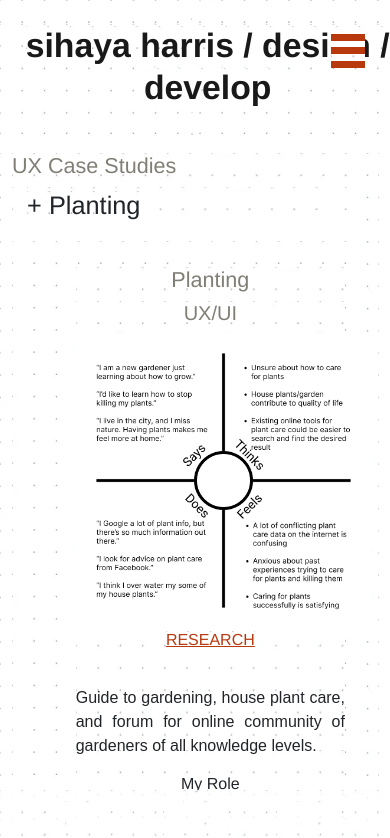
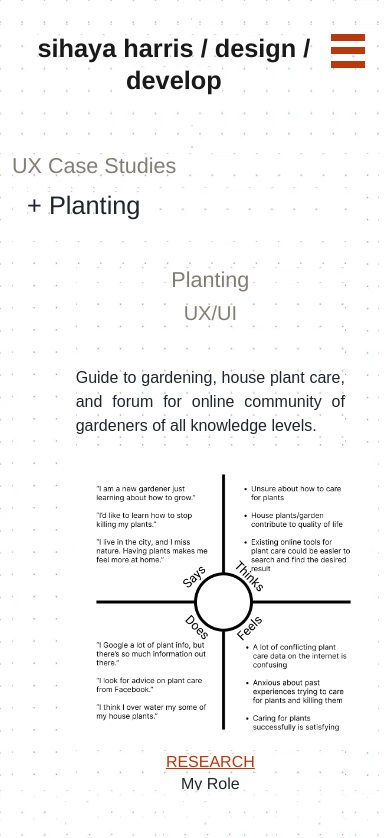
Before and after one commit to sihayah/portfoliofolio, a React (Create React App) app: page /Design in a window 390 px wide. Shown: the top 838 px of the page. Built offline with nearby package versions, Linux system fonts and the light colour scheme; a web font is replaced by a local one.

Commit message:
adjusted header for mobile

```diff
--- a/src/components/Header/style.css
+++ b/src/components/Header/style.css
@@ -21,33 +21,22 @@ header a:hover {
   color: var(--pop);
 }
 
-.top h1, .top h2 {
+.top h1 {
   font-family: system-ui, -apple-system, BlinkMacSystemFont, 'Segoe UI', Roboto, Oxygen, Ubuntu, Cantarell, 'Open Sans', 'Helvetica Neue', sans-serif;
   color: #000;
-  font-size: 4vh;
+  font-size: 3vh;
   font-weight: bold;
-  padding-left: 3vh;
-  padding-bottom:n 8vh;
+  padding-top: 1vh;
+  padding-bottom: 3vh;
+  margin-right: 7vh;
+  padding-left: 2vh;
 
-}
-
-
-#astronaut {
-  color: var(--blue-grey);
-}
-
-.top h2 {
-  font-weight: light;
-  margin-left: 1vh;
-  padding-left: 2vh;
-  transform: translateY(-2vh);
 }
 
 #fullscreen-nav {
   display: none;
   gap: 15vh;
   justify-content: flex-end;
-  margin-top: -8vh;
   font-size: 3vh;
 }
 
--- a/src/pages/Design/index.js
+++ b/src/pages/Design/index.js
@@ -32,10 +32,8 @@ const Design = () => {
             testingIteration: "X",
             revisedDesign: "X",
             completetionSummary: "X",
-
-
-            id: "Planting"
-        },
+            id: "planting"
+        }
 
     ];
 
@@ -73,14 +71,14 @@ const Design = () => {
                             <div className='project-details'>
                                 <h4>{project.title}</h4>
                                 <h5>{project.subtitle}</h5>
+                                <p>
+                                    {project.description}
+                                </p>
                                 <img className="project-example" id={project.id} src={require(`../../assets/mockups/${project.imageBank}`)} alt={project.title}>
                                 </img>
                                 <span id="project-links">
                                     <a href={project.research}> RESEARCH </a>
                                 </span>
-                                <p>
-                                    {project.description}
-                                </p>
                                 <h6>My Role</h6>
                                 <p>
                                     {project.myRole}
```
